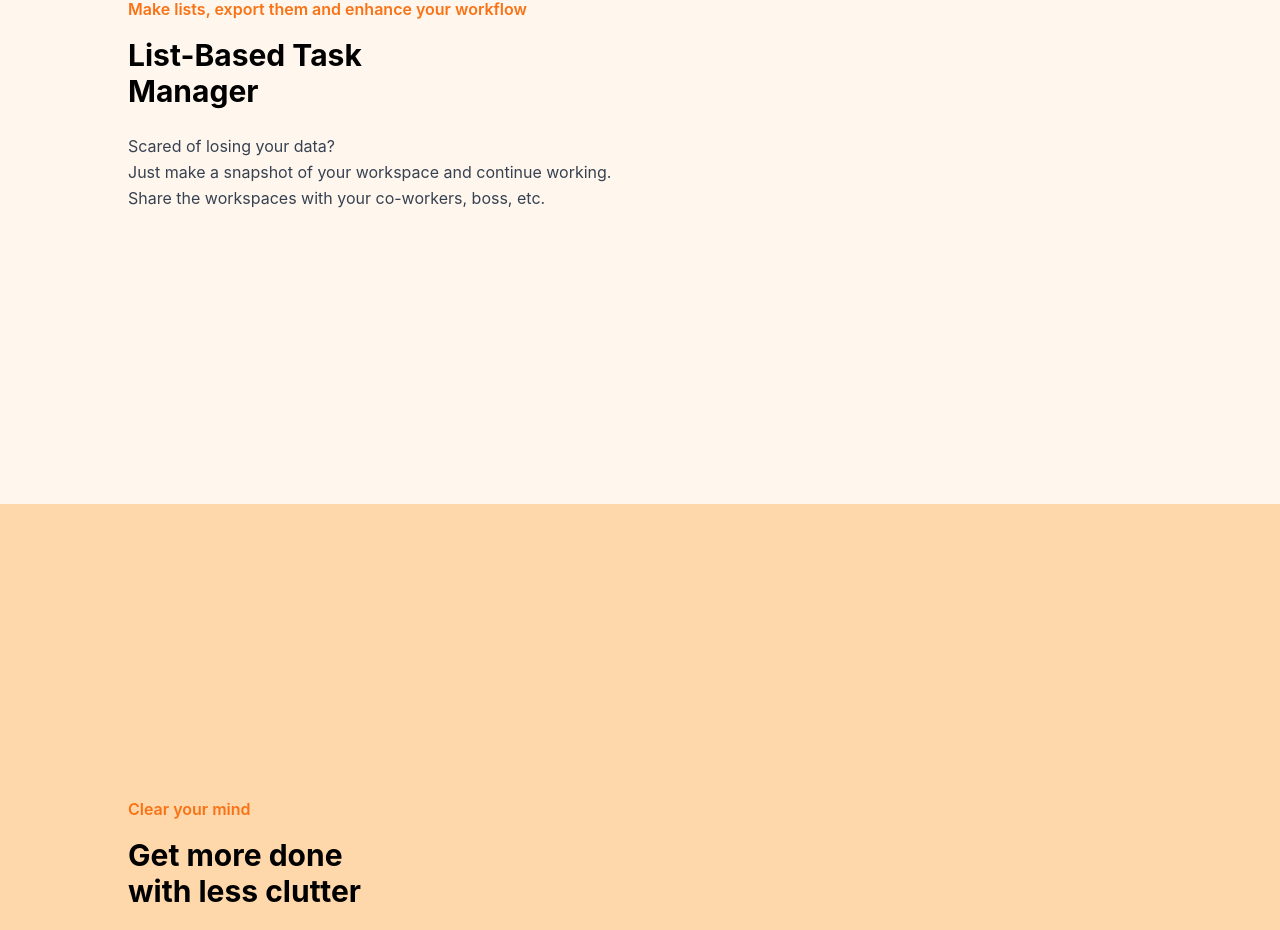
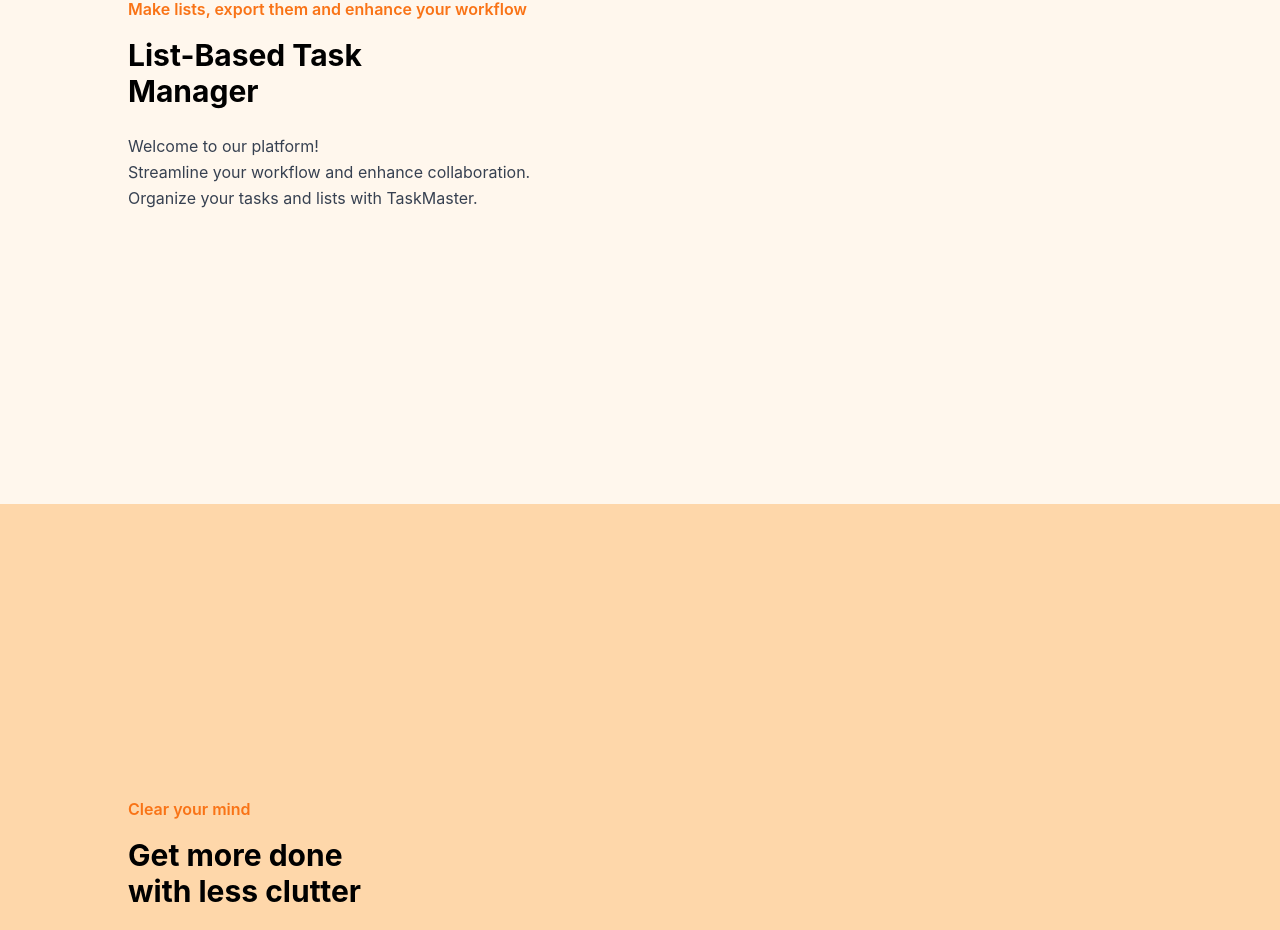
Before and after one commit to JI1IN/Task-Tracker, a React (Create React App) app in the folder frontend/: page / in a window 1280 px wide. Shown: the part 1160-2090 px from the top of the page. Built offline with nearby package versions, Linux system fonts and the light colour scheme.

Commit message:
Update home page text to improve clarity and engagement
Revised the descriptive text on the home page for better readability and user appeal. The new content highlights platform benefits like task organization and collaboration more effectively.

```diff
--- a/frontend/src/components/home/Home.js
+++ b/frontend/src/components/home/Home.js
@@ -24,10 +24,12 @@ function Home() {
                     List-Based Task<br/>Manager
                 </h2>
                 <p className="text-base sm:text-gray-700 leading-relaxed">
-                    Scared of losing your data?<br/>
-                    Just make a snapshot of your workspace and continue working.<br/>
-                    Share the workspaces with your co-workers, boss, etc.
+                    Welcome to our platform!
+                    <br/>
+                     Streamline your workflow and enhance collaboration.<br/>
+                     Organize your tasks and lists with TaskMaster.
                 </p>
+
             </div>
 
             <div
```
